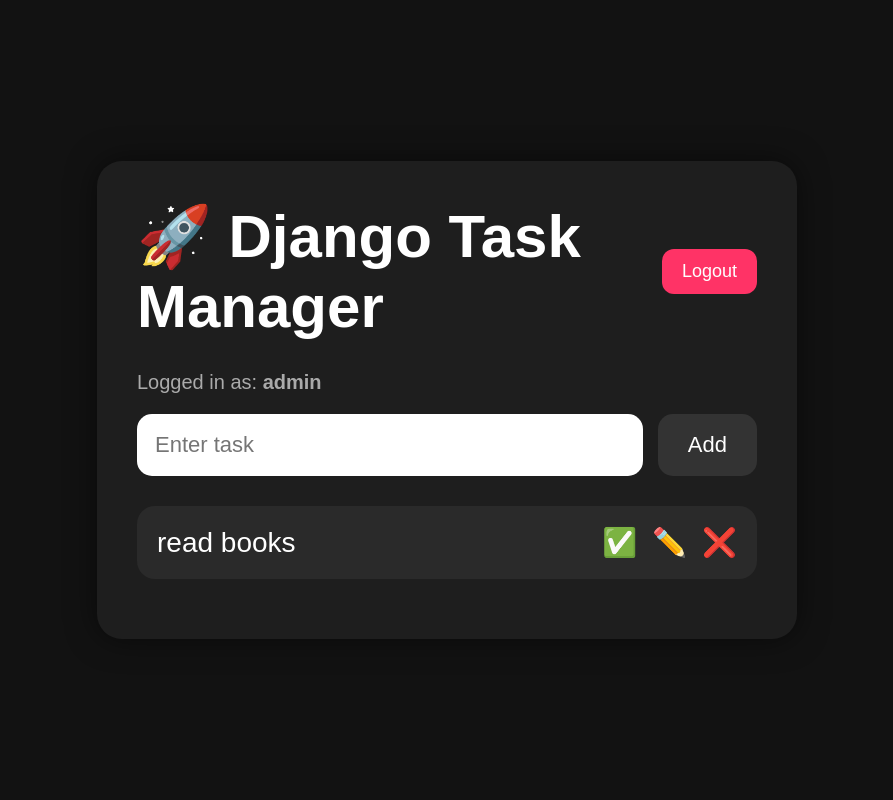
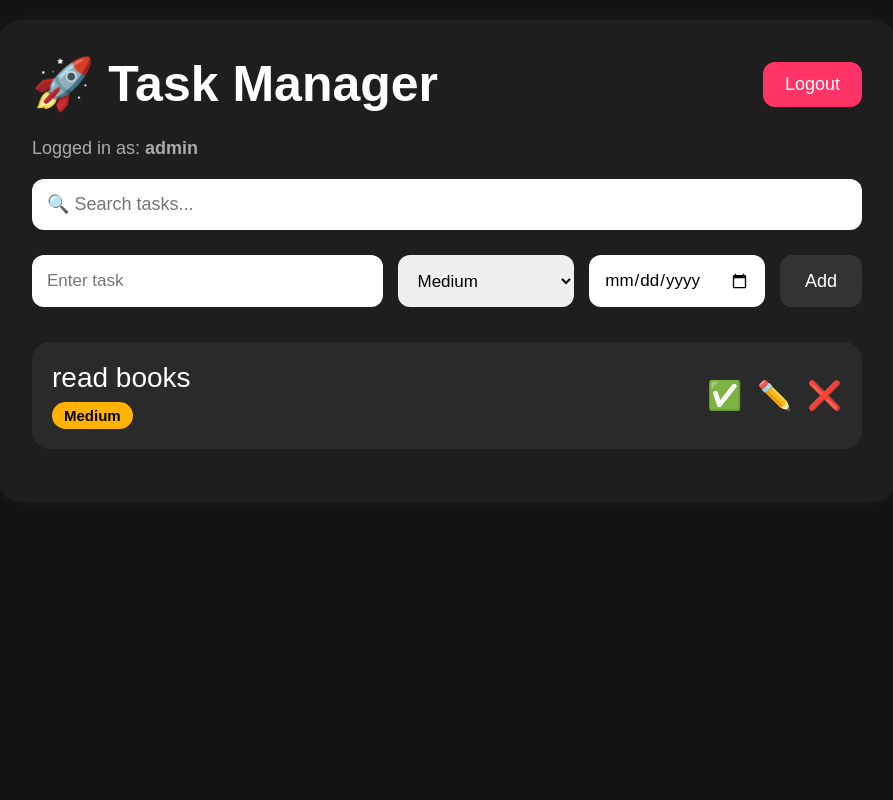
Before and after one commit to Gurya26/django-task-manager-codeveda, a Django app: page / in a window 1280 px wide. Shown: the whole page, without its empty margins (193-1086 px from the left). Run offline with Django 5.2, Linux system fonts and the light colour scheme; a user stored in the database is signed in; data comes from the database, SQL or seed files in the repository; both versions use the stored data as it was after the commit.

Commit message:
Final professional Django Task Manager

```diff
--- a/taskmanager/settings.py
+++ b/taskmanager/settings.py
@@ -107,3 +107,5 @@
 LOGIN_REDIRECT_URL = 'home'
 
 LOGOUT_REDIRECT_URL = 'login'
+
+EMAIL_BACKEND = 'django.core.mail.backends.console.EmailBackend'
--- a/taskmanager/urls.py
+++ b/taskmanager/urls.py
@@ -2,21 +2,63 @@
 from django.urls import path, include
 from django.contrib.auth import views as auth_views
 
+from tasks.views import signup_view
+
+
 urlpatterns = [
-
     path('admin/', admin.site.urls),
 
     path('', include('tasks.urls')),
 
     path(
         'login/',
-        auth_views.LoginView.as_view(),
+        auth_views.LoginView.as_view(
+            template_name='registration/login.html'
+        ),
         name='login'
     ),
 
     path(
         'logout/',
-        auth_views.LogoutView.as_view(next_page='login'),
+        auth_views.LogoutView.as_view(),
         name='logout'
     ),
+
+    path(
+        'signup/',
+        signup_view,
+        name='signup'
+    ),
+
+    path(
+        'password-reset/',
+        auth_views.PasswordResetView.as_view(
+            template_name='registration/password_reset_form.html'
+        ),
+        name='password_reset'
+    ),
+
+    path(
+        'password-reset/done/',
+        auth_views.PasswordResetDoneView.as_view(
+            template_name='registration/password_reset_done.html'
+        ),
+        name='password_reset_done'
+    ),
+
+    path(
+        'reset/<uidb64>/<token>/',
+        auth_views.PasswordResetConfirmView.as_view(
+            template_name='registration/password_reset_confirm.html'
+        ),
+        name='password_reset_confirm'
+    ),
+
+    path(
+        'reset/done/',
+        auth_views.PasswordResetCompleteView.as_view(
+            template_name='registration/password_reset_complete.html'
+        ),
+        name='password_reset_complete'
+    ),
 ]
--- a/tasks/models.py
+++ b/tasks/models.py
@@ -3,6 +3,12 @@
 
 
 class Task(models.Model):
+
+    PRIORITY_CHOICES = (
+        ('High', 'High'),
+        ('Medium', 'Medium'),
+        ('Low', 'Low'),
+    )
 
     user = models.ForeignKey(
         User,
@@ -13,6 +19,17 @@
 
     completed = models.BooleanField(default=False)
 
+    priority = models.CharField(
+        max_length=10,
+        choices=PRIORITY_CHOICES,
+        default='Medium'
+    )
+
+    due_date = models.DateField(
+        null=True,
+        blank=True
+    )
+
     created_at = models.DateTimeField(auto_now_add=True)
 
     def __str__(self):
--- a/tasks/templates/tasks/home.html
+++ b/tasks/templates/tasks/home.html
@@ -15,69 +15,89 @@
     margin:0;
     padding:0;
     box-sizing:border-box;
-    font-family:Arial;
+    font-family:Arial, sans-serif;
 }
 
 body{
     background:#121212;
+    color:white;
+    padding:20px;
     display:flex;
     justify-content:center;
-    align-items:center;
-    min-height:100vh;
-    padding:20px;
 }
 
 .container{
-    width:700px;
+    width:100%;
+    max-width:900px;
     background:#1e1e1e;
-    padding:40px;
+    padding:35px;
     border-radius:25px;
-    box-shadow:0 0 30px rgba(0,0,0,0.5);
+    box-shadow:0 0 20px rgba(255,255,255,0.05);
 }
 
 .top-bar{
     display:flex;
     justify-content:space-between;
     align-items:center;
-    margin-bottom:30px;
+    margin-bottom:25px;
+    flex-wrap:wrap;
+    gap:15px;
 }
 
 h1{
-    color:white;
-    font-size:60px;
+    font-size:50px;
 }
 
 .logout-btn{
     background:#ff3366;
     color:white;
-    padding:12px 20px;
     border:none;
+    padding:12px 22px;
     border-radius:12px;
     font-size:18px;
     cursor:pointer;
 }
 
-.form-box{
-    display:flex;
-    gap:15px;
-    margin-bottom:30px;
+.user-info{
+    color:#aaa;
+    margin-bottom:20px;
+    font-size:18px;
 }
 
-input{
-    flex:1;
-    padding:18px;
+.search-box{
+    margin-bottom:25px;
+}
+
+.search-box input{
+    width:100%;
+    padding:15px;
     border:none;
-    border-radius:15px;
-    font-size:22px;
+    border-radius:12px;
+    font-size:18px;
+}
+
+.form-box{
+    display:grid;
+    grid-template-columns:2fr 1fr 1fr auto;
+    gap:15px;
+    margin-bottom:35px;
+}
+
+.form-box input,
+.form-box select{
+    padding:15px;
+    border:none;
+    border-radius:12px;
+    font-size:17px;
 }
 
 .add-btn{
     background:#333;
     color:white;
     border:none;
-    padding:18px 30px;
-    border-radius:15px;
-    font-size:22px;
+    padding:15px 25px;
+    border-radius:12px;
+    font-size:18px;
     cursor:pointer;
 }
 
@@ -85,20 +105,53 @@
     background:#2a2a2a;
     padding:20px;
     border-radius:18px;
-    margin-bottom:20px;
+    margin-bottom:18px;
     display:flex;
     justify-content:space-between;
     align-items:center;
+    flex-wrap:wrap;
+    gap:15px;
+}
+
+.task-left{
+    flex:1;
 }
 
 .task-title{
-    color:white;
     font-size:28px;
+    margin-bottom:8px;
 }
 
 .completed{
     text-decoration:line-through;
     opacity:0.5;
+}
+
+.task-details{
+    display:flex;
+    gap:15px;
+    flex-wrap:wrap;
+    font-size:15px;
+    color:#bbb;
+}
+
+.priority{
+    padding:5px 12px;
+    border-radius:20px;
+    font-weight:bold;
+}
+
+.high{
+    background:#ff3b3b;
+}
+
+.medium{
+    background:#ffb300;
+    color:black;
+}
+
+.low{
+    background:#00c853;
 }
 
 .actions{
@@ -112,16 +165,32 @@
 }
 
 .empty{
-    color:white;
-    font-size:28px;
     text-align:center;
-    margin-top:20px;
+    font-size:25px;
+    color:#999;
+    margin-top:30px;
 }
 
-.user-info{
-    color:#aaa;
-    margin-bottom:20px;
-    font-size:20px;
+@media(max-width:768px){
+
+    h1{
+        font-size:38px;
+    }
+
+    .form-box{
+        grid-template-columns:1fr;
+    }
+
+    .task{
+        flex-direction:column;
+        align-items:flex-start;
+    }
+
+    .actions{
+        width:100%;
+        justify-content:flex-end;
+    }
+
 }
 
 </style>
@@ -134,13 +203,13 @@
 
 <div class="top-bar">
 
-<h1>🚀 Django Task Manager</h1>
+<h1>🚀 Task Manager</h1>
 
 <form action="/logout/" method="POST">
 
 {% csrf_token %}
 
-<button class="logout-btn" type="submit">
+<button class="logout-btn">
 
 Logout
 
@@ -157,6 +226,16 @@
 
 </div>
 
+<form method="GET" class="search-box">
+
+<input
+type="text"
+name="search"
+placeholder="🔍 Search tasks..."
+>
+
+</form>
+
 <form method="POST" class="form-box">
 
 {% csrf_token %}
@@ -166,6 +245,27 @@
 name="title"
 placeholder="Enter task"
 required
+>
+
+<select name="priority">
+
+<option value="High">
+High
+</option>
+
+<option value="Medium" selected>
+Medium
+</option>
+
+<option value="Low">
+Low
+</option>
+
+</select>
+
+<input
+type="date"
+name="due_date"
 >
 
 <button type="submit" class="add-btn">
@@ -180,9 +280,41 @@
 
 <div class="task">
 
+<div class="task-left">
+
 <div class="task-title {% if task.completed %}completed{% endif %}">
 
 {{ task.title }}
+
+</div>
+
+<div class="task-details">
+
+<span class="priority
+{% if task.priority == 'High' %}
+high
+{% elif task.priority == 'Medium' %}
+medium
+{% else %}
+low
+{% endif %}
+">
+
+{{ task.priority }}
+
+</span>
+
+{% if task.due_date %}
+
+<span>
+
+📅 {{ task.due_date }}
+
+</span>
+
+{% endif %}
+
+</div>
 
 </div>
 
--- a/tasks/urls.py
+++ b/tasks/urls.py
@@ -24,8 +24,8 @@
     ),
 
     path(
-        'signup/',
-        views.signup,
-        name='signup'
-    ),
+    'signup/',
+    views.signup_view,
+    name='signup'
+),
 ]
--- a/tasks/views.py
+++ b/tasks/views.py
@@ -8,21 +8,31 @@
 @login_required
 def home(request):
 
+    search = request.GET.get('search')
+
     if request.method == 'POST':
 
         title = request.POST.get('title')
+        priority = request.POST.get('priority')
+        due_date = request.POST.get('due_date')
 
         if title:
+
             Task.objects.create(
                 user=request.user,
-                title=title
+                title=title,
+                priority=priority,
+                due_date=due_date
             )
 
         return redirect('home')
 
-    tasks = Task.objects.filter(
-        user=request.user
-    ).order_by('-created_at')
+    tasks = Task.objects.filter(user=request.user)
+
+    if search:
+        tasks = tasks.filter(title__icontains=search)
+
+    tasks = tasks.order_by('-created_at')
 
     return render(
         request,
@@ -73,11 +83,11 @@
 
     if request.method == 'POST':
 
-        title = request.POST.get('title')
+        task.title = request.POST.get('title')
+        task.priority = request.POST.get('priority')
+        task.due_date = request.POST.get('due_date')
 
-        if title:
-            task.title = title
-            task.save()
+        task.save()
 
         return redirect('home')
 
@@ -90,7 +100,7 @@
     )
 
 
-def signup(request):
+def signup_view(request):
 
     if request.method == 'POST':
 
```
Also changed, not shown: tasks/templates/registration/login.html (+68 -35 lines), tasks/templates/registration/password_reset_complete.html (added, +16 -0 lines), tasks/templates/registration/password_reset_confirm.html (added, +24 -0 lines), tasks/templates/registration/password_reset_done.html (added, +16 -0 lines), tasks/templates/registration/password_reset_form.html (added, +66 -0 lines), db.sqlite3, tasks/migrations/0003_task_due_date_task_priority.py (added).
